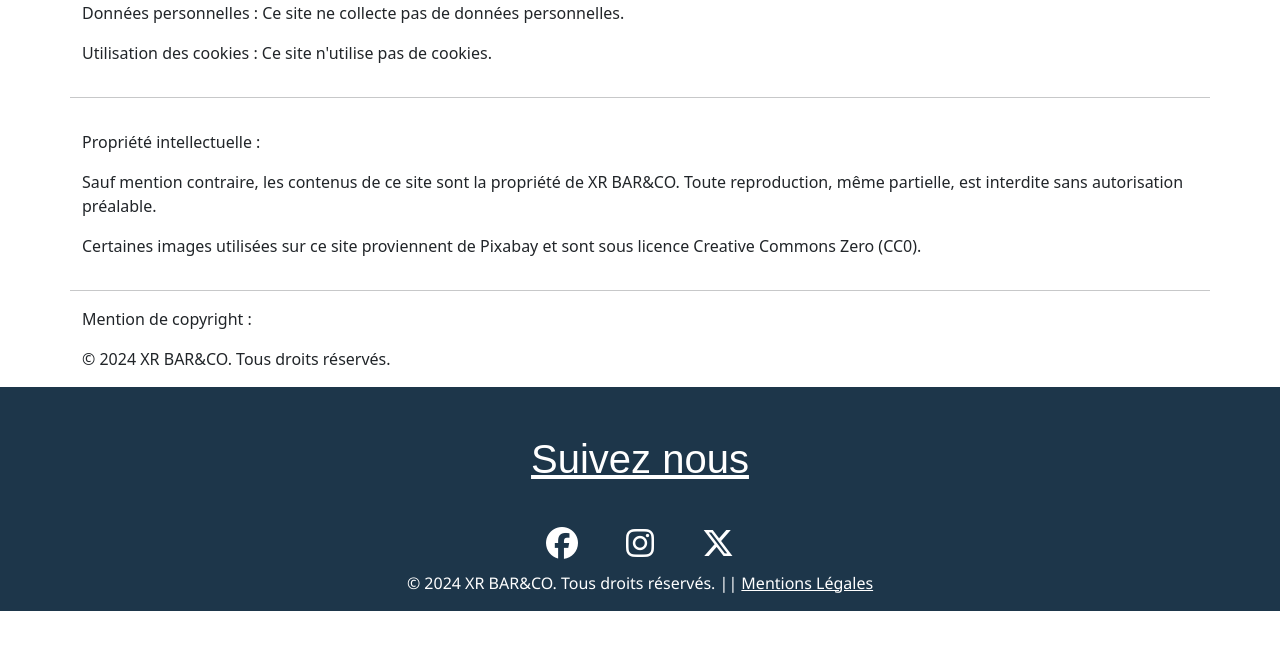
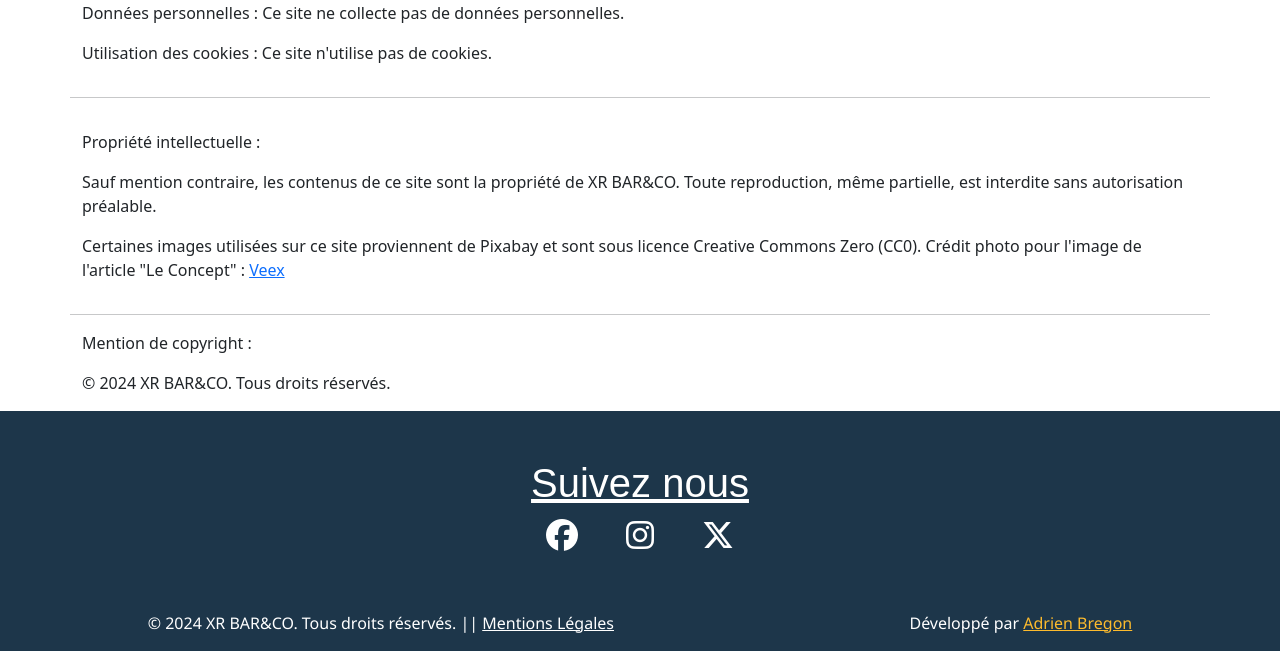
Before and after one commit to AdiNogerb/automaltique, a PHP site: page /index.php?page=legal in a window 1280 px wide. Shown: the part 1207-1858 px from the top of the page. Before the commit the page ends 1818 px from the top, so only its background shows below. Run offline with PHP 8.4, Linux system fonts and the light colour scheme; a stand-in replaces the project's code that opens the database connection; some libraries are stand-ins or nearby versions; some web fonts are replaced.

Commit message:
credit and links done

```diff
--- a/views/legal.php
+++ b/views/legal.php
@@ -30,7 +30,7 @@
         <div class="my-3">
             <p>Propriété intellectuelle :</p>
             <p>Sauf mention contraire, les contenus de ce site sont la propriété de XR BAR&CO. Toute reproduction, même partielle, est interdite sans autorisation préalable.</p>
-            <p>Certaines images utilisées sur ce site proviennent de Pixabay et sont sous licence Creative Commons Zero (CC0).</p>
+            <p>Certaines images utilisées sur ce site proviennent de Pixabay et sont sous licence Creative Commons Zero (CC0). Crédit photo pour l'image de l'article "Le Concept" : <a href="https://pixabay.com/fr/users/veex-4342647/" target="_blank">Veex</a></p>
         </div>
         <hr>
         <p>Mention de copyright :</p>
--- a/views/templates/template.php
+++ b/views/templates/template.php
@@ -59,13 +59,16 @@
 
     </main>
     <footer class="pt-5">
-        <h2 class="poetsen-one-regular text-white text-center fs-1 text-decoration-underline mb-5">Suivez nous</h2>
-        <div class="d-flex justify-content-center">
-            <a href="https://www.facebook.com/Automaltique/"><i class="fa-2xl fa-brands fa-facebook" style="color: #ffffff;"></i></a>
-            <a href=""><i class="fa-2xl fa-brands fa-instagram mx-5" style="color: #ffffff;"></i></a>
+        <h2 class="poetsen-one-regular text-white text-center fs-1 text-decoration-underline mb-3">Suivez nous</h2>
+        <div class="d-flex justify-content-center mb-5">
+            <a href="https://www.facebook.com/Automaltique/" target="_blank"><i class="fa-2xl fa-brands fa-facebook" style="color: #ffffff;"></i></a>
+            <a href="https://www.instagram.com/lautomaltique/" target="_blank"><i class="fa-2xl fa-brands fa-instagram mx-5" style="color: #ffffff;"></i></a>
             <a href=""><i class="fa-2xl fa-brands fa-x-twitter" style="color: #ffffff;"></i></a>
         </div>
-        <p id="copyright" class="noto-sans text-center py-3 text-white m-0">&copy; <?=$year?> XR BAR&CO. Tous droits réservés. || <a href="/index.php?page=legal" target="_blank" class="text-white">Mentions Légales</a></p>
+        <div class="d-flex flex-column flex-md-row justify-content-around">
+            <p id="copyright" class="noto-sans text-center py-3 text-white m-0">&copy; <?=$year?> XR BAR&CO. Tous droits réservés. || <a href="/index.php?page=legal" target="_blank" class="text-white">Mentions Légales</a></p>
+            <p class="noto-sans text-center py-3 text-white m-0">Développé par <a href="https://adrienbregon.fr/" target="_blank" class="text-yellow">Adrien Bregon</a></p>
+        </div>
     </footer>
     <script src="https://unpkg.com/leaflet@1.9.4/dist/leaflet.js" integrity="sha256-20nQCchB9co0qIjJZRGuk2/Z9VM+kNiyxNV1lvTlZBo=" crossorigin=""></script>
     <script src="/node_modules/bootstrap/dist/js/bootstrap.bundle.min.js"></script>
```
